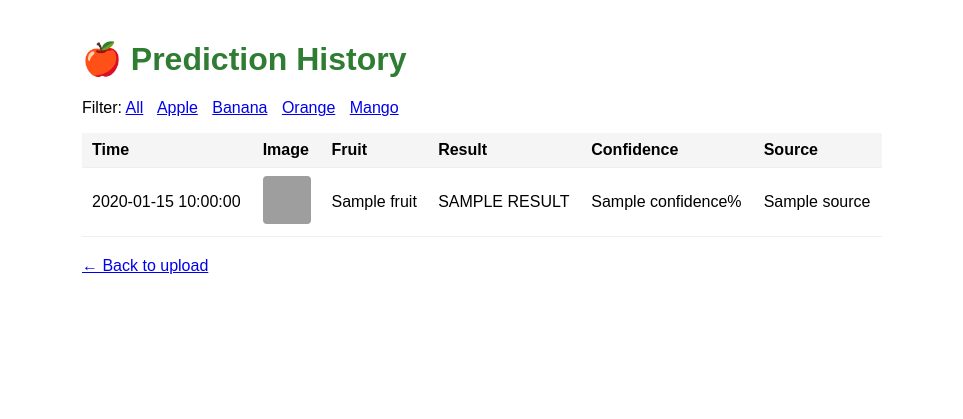
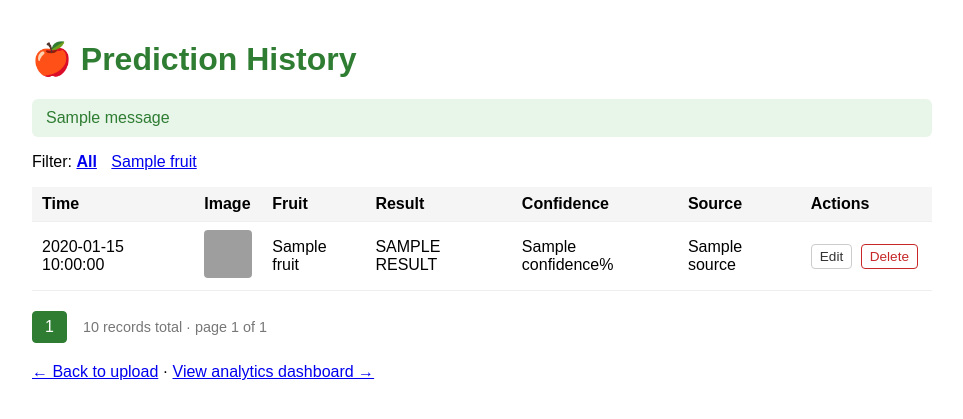
Before and after one commit to ligitpizza/FruitVision, a Flask app: template member_apps/member_1_ab/templates/m1_history.html in a window 1280 px wide. Shown: the top 419 px of the page, without its empty margins (158-1121 px from the left). Run offline with Flask 3, Linux system fonts and the light colour scheme; the template is opened without the code that fills it: most values are stand-ins (such as "Sample title", 1, 10 or a date in 2020); one stand-in notice (Sample message) is shown; parts of the project's set-up code (start-up, migrations or seed data) failed here and were passed over; grey boxes are pictures that could not be loaded.

Commit message:
added crud in history page + dashboard

```diff
--- a/member_apps/member_1_ab/m1_extra_app.py
+++ b/member_apps/member_1_ab/m1_extra_app.py
@@ -1,9 +1,10 @@
 import os
 import sys
 import json
+import math
 import cv2
 import numpy as np
-from flask import Flask, request, render_template, send_from_directory
+from flask import Flask, request, render_template, send_from_directory, redirect, url_for, flash
 
 BASE_DIR = os.path.dirname(os.path.abspath(__file__))
 sys.path.append(os.path.join(BASE_DIR, '..', '..'))
@@ -11,12 +12,30 @@ sys.path.append(os.path.join(BASE_DIR, '..', '..'))
 from m1_predict import predict_ripeness, NotAFruitError
 from m1_extra_pdf_report import generate_pdf_report, generate_pdf_report_batch
 from m1_extra_video_processor import process_video
-from m1_extra_supplemental import generate_trend_chart, generate_history_chart
-from database.m1_history_db import log_result, get_recent
+from m1_extra_supplemental import (
+    generate_trend_chart,
+    generate_history_chart,
+    generate_fruit_breakdown_chart,
+    generate_confidence_trend_chart,
+)
+from m1_train_report import load_training_time, format_duration
+from database.m1_history_db import (
+    log_result,
+    get_recent,
+    get_paginated,
+    get_by_id,
+    update_result,
+    delete_result,
+    get_stats,
+)
 
 MEMBER_TAG = "member_1_ab"
+FRUITS = ["apple", "banana", "orange", "mango"]
+RIPENESS_CLASSES = ["ripe", "unripe", "rotten"]
+HISTORY_PAGE_SIZE = 15  # bump to 20 if you'd rather show more rows per page
 
 app = Flask(__name__)
+app.secret_key = "fruitivision-dev-key"  # only used for flash() messages; replace for real deployment
 UPLOAD_DIR = os.path.join(BASE_DIR, "uploads")
 os.makedirs(UPLOAD_DIR, exist_ok=True)
 
@@ -35,7 +54,7 @@ TRAINING_DIR = os.path.join(OUTPUTS_DIR, "training")
 
 @app.route("/training-report")
 def training_report():
-    fruits = ["apple", "banana", "orange", "mango"]
+    fruits = FRUITS
     graphs = []
     for fruit in fruits:
         cm_path = os.path.join(TRAINING_DIR, f"{fruit}_confusion_matrix.png")
@@ -47,21 +66,107 @@ def training_report():
                 "class_distribution": f"training/{fruit}_class_distribution.png" if os.path.exists(dist_path) else None,
             })
     summary_exists = os.path.exists(os.path.join(TRAINING_DIR, "accuracy_summary.png"))
-    return render_template("m1_training_report.html", graphs=graphs, summary_exists=summary_exists)
+
+    training_time = load_training_time()
+    training_time_display = None
+    per_fruit_time_display = {}
+    if training_time:
+        training_time_display = format_duration(training_time.get("total_seconds"))
+        per_fruit_time_display = {
+            fruit: format_duration(secs)
+            for fruit, secs in training_time.get("per_fruit_seconds", {}).items()
+        }
+
+    return render_template(
+        "m1_training_report.html",
+        graphs=graphs,
+        summary_exists=summary_exists,
+        training_time=training_time_display,
+        per_fruit_time=per_fruit_time_display,
+    )
 
 
 @app.route("/history")
 def history():
-    fruit_filter = request.args.get("fruit")
-    rows = get_recent(member=MEMBER_TAG, limit=100)
-    if fruit_filter:
-        rows = [r for r in rows if r["fruit"] == fruit_filter]
-    return render_template("m1_history.html", results=rows, fruit_filter=fruit_filter)
+    fruit_filter = request.args.get("fruit") or None
+    try:
+        page = max(1, int(request.args.get("page", 1)))
+    except ValueError:
+        page = 1
+
+    rows, total = get_paginated(
+        member=MEMBER_TAG, fruit=fruit_filter, page=page, per_page=HISTORY_PAGE_SIZE
+    )
+    total_pages = max(1, math.ceil(total / HISTORY_PAGE_SIZE))
+    page = min(page, total_pages)  # clamp in case someone jumps past the last page
+
+    return render_template(
+        "m1_history.html",
+        results=rows,
+        fruit_filter=fruit_filter,
+        fruits=FRUITS,
+        page=page,
+        total_pages=total_pages,
+        total=total,
+    )
+
+
+# --------------------------------------------------------------------------
+# Simple CRUD for history records
+# --------------------------------------------------------------------------
+@app.route("/history/<int:record_id>/edit", methods=["GET", "POST"])
+def history_edit(record_id):
+    record = get_by_id(record_id)
+    if not record:
+        flash("That record no longer exists.")
+        return redirect(url_for("history"))
+
+    if request.method == "POST":
+        update_result(
+            record_id,
+            fruit=request.form.get("fruit"),
+            label=request.form.get("label"),
+            confidence=float(request.form["confidence"]) if request.form.get("confidence") else None,
+            source=request.form.get("source"),
+        )
+        flash("Record updated.")
+        return redirect(url_for("history"))
+
+    return render_template(
+        "m1_history_edit.html", record=record, fruits=FRUITS, classes=RIPENESS_CLASSES
+    )
+
+
+@app.route("/history/<int:record_id>/delete", methods=["POST"])
+def history_delete(record_id):
+    deleted = delete_result(record_id)
+    flash("Record deleted." if deleted else "Record not found.")
+    return redirect(url_for("history", page=request.form.get("page", 1)))
+
+
+# --------------------------------------------------------------------------
+# Dynamic analytics dashboard (all-time data from the DB, not just the last
+# batch you happened to upload)
+# --------------------------------------------------------------------------
+@app.route("/analytics")
+def analytics():
+    stats = get_stats(MEMBER_TAG)
+    fruit_chart = generate_fruit_breakdown_chart(MEMBER_TAG)
+    confidence_chart = generate_confidence_trend_chart(MEMBER_TAG)
+    history_chart = generate_history_chart(MEMBER_TAG)
+
+    return render_template(
+        "m1_analytics_dashboard.html",
+        stats=stats,
+        fruit_chart=fruit_chart is not None,
+        confidence_chart=confidence_chart is not None,
+        history_chart=history_chart is not None,
+    )
 
 
 @app.route("/", methods=["GET"])
 def index():
-    return render_template("m1_index.html", fruits=["apple", "banana", "orange", "mango"])
+    return render_template("m1_index.html", fruits=FRUITS)
 
 
 @app.route("/predict", methods=["POST"])
--- a/member_apps/member_1_ab/templates/m1_history.html
+++ b/member_apps/member_1_ab/templates/m1_history.html
@@ -4,7 +4,7 @@
   <meta charset="UTF-8">
   <title>History — FruitVision</title>
   <style>
-    body { font-family: Arial, sans-serif; max-width: 800px; margin: 40px auto; padding: 0 20px; }
+    body { font-family: Arial, sans-serif; max-width: 900px; margin: 40px auto; padding: 0 20px; }
     h1 { color: #2e7d32; }
     table { width: 100%; border-collapse: collapse; margin-top: 16px; }
     th, td { text-align: left; padding: 8px 10px; border-bottom: 1px solid #eee; }
@@ -13,18 +13,40 @@
     .unripe { color: #f57f17; font-weight: bold; }
     .rotten { color: #c62828; font-weight: bold; }
     .filters a { margin-right: 10px; }
+    .filters a.active { text-decoration: underline; font-weight: bold; }
     thumb { width: 48px; }
     img.thumb { width: 48px; height: 48px; object-fit: cover; border-radius: 4px; }
+    .actions { white-space: nowrap; }
+    .actions a, .actions button {
+      font-size: 0.85rem; padding: 4px 8px; margin-right: 4px;
+      border-radius: 4px; border: 1px solid #ccc; background: #fff; cursor: pointer;
+      text-decoration: none; color: #333;
+    }
+    .actions button.danger { color: #c62828; border-color: #c62828; }
+    .flash { background: #e8f5e9; color: #2e7d32; padding: 10px 14px; border-radius: 6px; margin-top: 16px; }
+    .pagination { margin-top: 20px; display: flex; gap: 6px; align-items: center; }
+    .pagination a, .pagination span.current {
+      padding: 6px 12px; border-radius: 4px; border: 1px solid #ccc; text-decoration: none; color: #333;
+    }
+    .pagination span.current { background: #2e7d32; color: white; border-color: #2e7d32; }
+    .pagination span.info { margin-left: 10px; color: #777; font-size: 0.9rem; }
   </style>
 </head>
 <body>
   <h1>🍎 Prediction History</h1>
+
+  {% with messages = get_flashed_messages() %}
+    {% if messages %}
+      {% for m in messages %}<div class="flash">{{ m }}</div>{% endfor %}
+    {% endif %}
+  {% endwith %}
+
   <p class="filters">
-    Filter: <a href="/history">All</a>
-    <a href="/history?fruit=apple">Apple</a>
-    <a href="/history?fruit=banana">Banana</a>
-    <a href="/history?fruit=orange">Orange</a>
-    <a href="/history?fruit=mango">Mango</a>
+    Filter:
+    <a href="/history" class="{{ 'active' if not fruit_filter }}">All</a>
+    {% for fruit in fruits %}
+      <a href="/history?fruit={{ fruit }}" class="{{ 'active' if fruit_filter == fruit }}">{{ fruit.capitalize() }}</a>
+    {% endfor %}
   </p>
 
   {% if results %}
@@ -36,6 +58,7 @@
       <th>Result</th>
       <th>Confidence</th>
       <th>Source</th>
+      <th>Actions</th>
     </tr>
     {% for r in results %}
     <tr>
@@ -51,13 +74,42 @@
       <td class="{{ r.label }}">{{ r.label.upper() }}</td>
       <td>{{ r.confidence }}%</td>
       <td>{{ r.source }}</td>
+      <td class="actions">
+        <a href="/history/{{ r.id }}/edit">Edit</a>
+        <form action="/history/{{ r.id }}/delete" method="post" style="display:inline;"
+              onsubmit="return confirm('Delete this record? This cannot be undone.');">
+          <input type="hidden" name="page" value="{{ page }}">
+          <button type="submit" class="danger">Delete</button>
+        </form>
+      </td>
     </tr>
     {% endfor %}
   </table>
+
+  <div class="pagination">
+    {% if page > 1 %}
+      <a href="/history?page={{ page - 1 }}{{ '&fruit=' ~ fruit_filter if fruit_filter else '' }}">← Prev</a>
+    {% endif %}
+
+    {% for p in range(1, total_pages + 1) %}
+      {% if p == page %}
+        <span class="current">{{ p }}</span>
+      {% else %}
+        <a href="/history?page={{ p }}{{ '&fruit=' ~ fruit_filter if fruit_filter else '' }}">{{ p }}</a>
+      {% endif %}
+    {% endfor %}
+
+    {% if page < total_pages %}
+      <a href="/history?page={{ page + 1 }}{{ '&fruit=' ~ fruit_filter if fruit_filter else '' }}">Next →</a>
+    {% endif %}
+
+    <span class="info">{{ total }} record{{ 's' if total != 1 else '' }} total · page {{ page }} of {{ total_pages }}</span>
+  </div>
+
   {% else %}
   <p>No predictions logged yet. Go make one!</p>
   {% endif %}
 
-  <p style="margin-top:20px;"><a href="/">← Back to upload</a></p>
+  <p style="margin-top:20px;"><a href="/">← Back to upload</a> · <a href="/analytics">View analytics dashboard →</a></p>
 </body>
 </html>
```
Also changed, not shown: member_apps/member_1_ab/m1_train.py (+19 -1 lines), member_apps/member_1_ab/m1_train_report.py (+47 -0 lines), member_apps/member_1_ab/templates/m1_analytics_dashboard.html (added, +83 -0 lines), member_apps/member_1_ab/templates/m1_history_edit.html (added, +50 -0 lines), member_apps/member_1_ab/templates/m1_training_report.html (+29 -1 lines).
